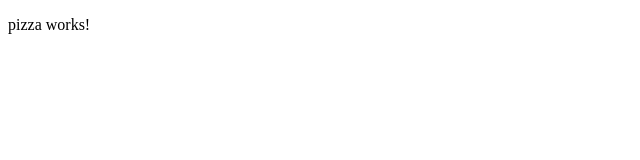
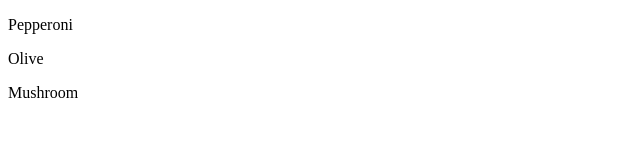
Before and after one commit to tsteelematc/components, an Angular app: page / in a window 1280 px wide. Shown: the top 160 px of the page, without its empty margins (0-640 px from the left). Built offline with nearby package versions, Linux system fonts and the light colour scheme.

Commit message:
big add to output pizza toppings
and FIX incorrectly adding to app.component.html (whoops!)

```diff
--- a/src/app/pizza.service.ts
+++ b/src/app/pizza.service.ts
@@ -10,9 +10,9 @@ export class PizzaService {
 
   public loadPizzaToppings() {
     const pizzaToppingsFromWebService = [
-      {name: 'Pepperoni', price: '1.50'}
-      , {name: 'Olive', price: '3.50'}
-      , {name: 'Mushroom', price: '2.50'}
+      {name: 'Pepperoni', price: 1.50}
+      , {name: 'Olive', price: 3.50}
+      , {name: 'Mushroom', price: 2.50}
     ];
 
     return pizzaToppingsFromWebService.map(x =>({
--- a/src/app/pizza/pizza.component.html
+++ b/src/app/pizza/pizza.component.html
@@ -1,3 +1,3 @@
-<p>
-  pizza works!
-</p>
+<div>
+    <p *ngFor="let t of availablePizzaToppings">{{t.name}}</p>
+</div>
--- a/src/app/pizza/pizza.component.ts
+++ b/src/app/pizza/pizza.component.ts
@@ -1,20 +1,29 @@
 import { Component, OnInit } from '@angular/core';
 import { PizzaService } from '../pizza.service';
+
+interface PizzaToppingDisplay {
+  name: String;
+  price: number;
+  checked: boolean;
+}
 
 @Component({
   selector: 'pizza-toppings',
   templateUrl: './pizza.component.html',
   styleUrls: ['./pizza.component.css']
 })
+
 export class PizzaComponent implements OnInit {
+
+  availablePizzaToppings: PizzaToppingDisplay[];
+  total: number;
 
   //DI - dependency inject the pizza service
   constructor(public pizzaSvc: PizzaService) { }
 
   ngOnInit() {
     //use pizza service to load the available pizza toppings
-    const availablePizzaToppings = this.pizzaSvc.loadPizzaToppings();
-    console.log(availablePizzaToppings);
+    this.availablePizzaToppings = this.pizzaSvc.loadPizzaToppings();
   }
 
 }
```
